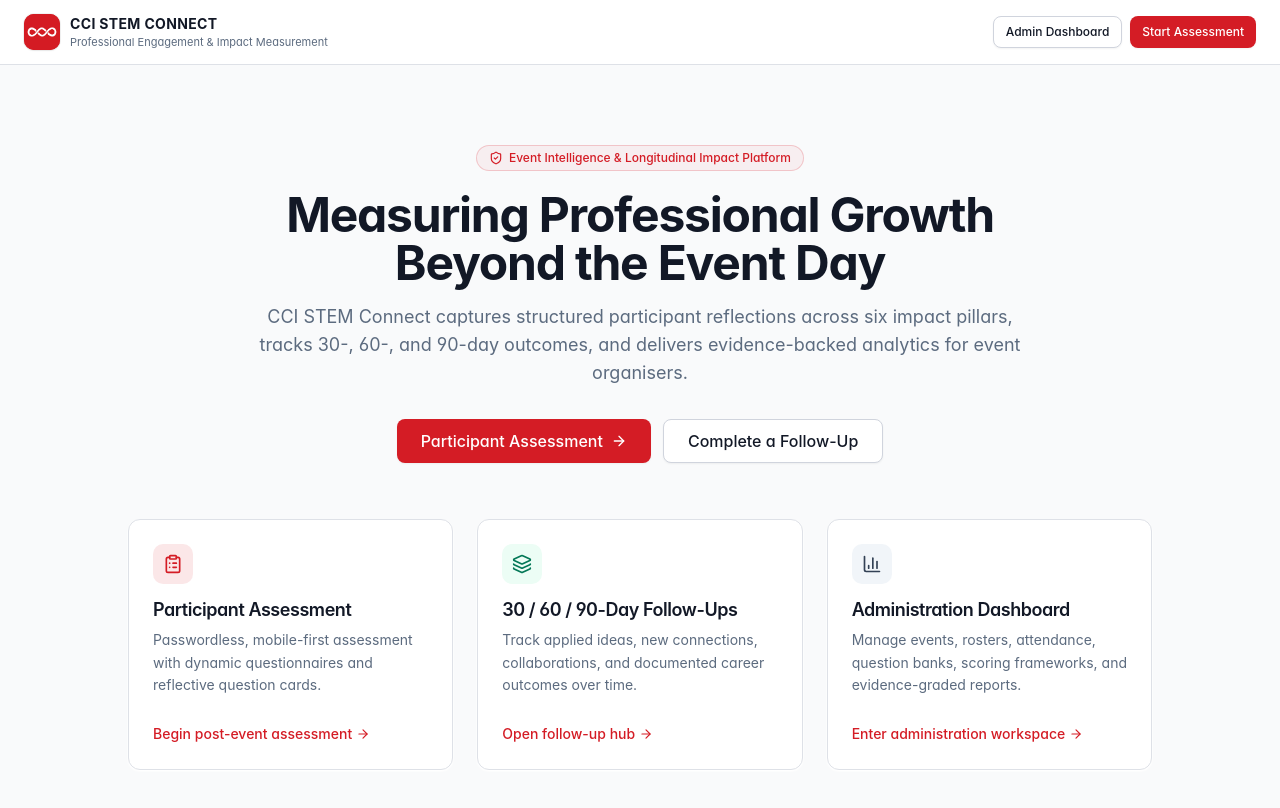
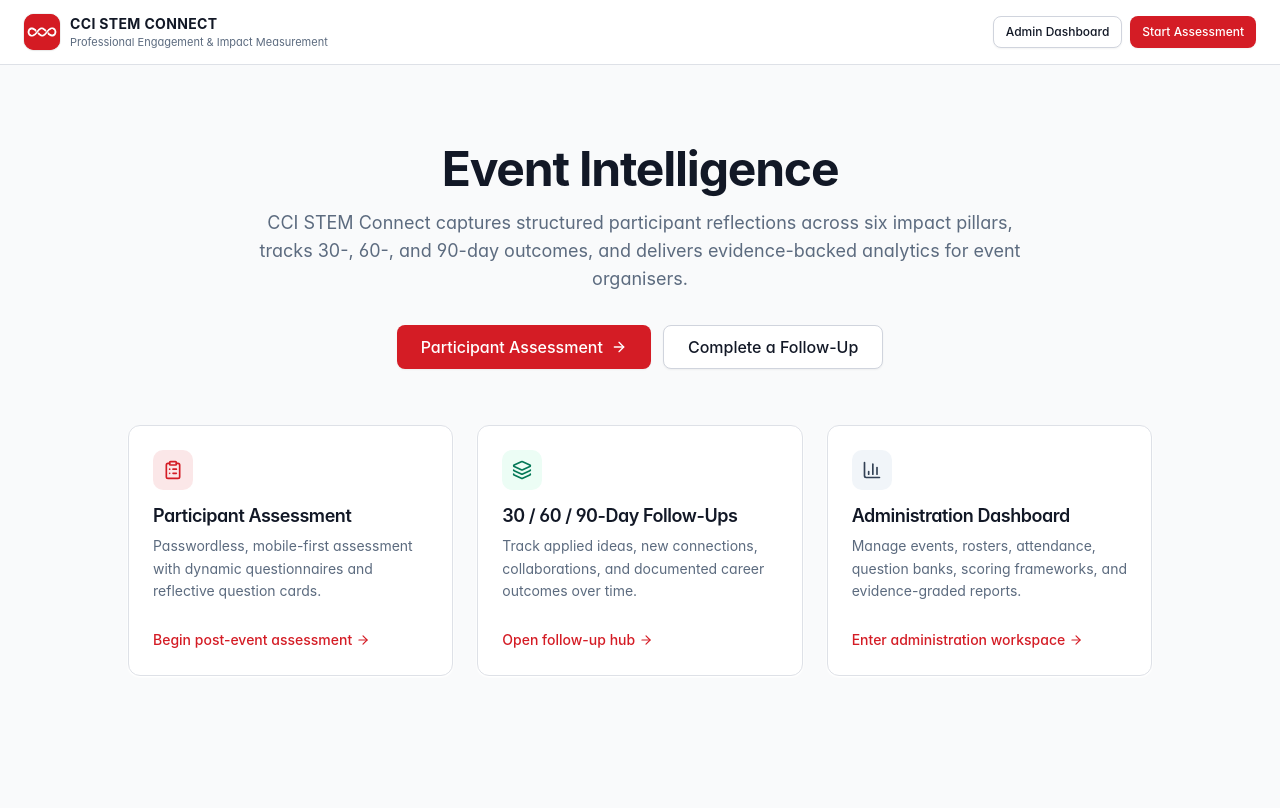
Before and after one commit to Agana-Joseph/cci-stems, a Next.js app: page / in a window 1280 px wide. Shown: the top 808 px of the page. Built offline with nearby package versions, Linux system fonts and the light colour scheme.

Commit message:
refactor: update hero section title and remove badge in landing page

```diff
--- a/app/page.tsx
+++ b/app/page.tsx
@@ -1,5 +1,5 @@
 import Link from "next/link";
-import { ArrowRight, BarChart3, ClipboardList, Layers, ShieldCheck } from "lucide-react";
+import { ArrowRight, BarChart3, ClipboardList, Layers } from "lucide-react";
 import { Button } from "@/components/ui/button";
 import { Card, CardContent, CardDescription, CardHeader, CardTitle } from "@/components/ui/card";
 import { CciLogo } from "@/components/ui/cci-logo";
@@ -31,12 +31,8 @@ export default function HomePage() {
 
       <main className="container py-14 sm:py-20">
         <div className="mx-auto max-w-3xl text-center">
-          <span className="inline-flex items-center gap-1.5 rounded-full border border-primary/20 bg-primary/5 px-3 py-1 text-xs font-medium text-primary">
-            <ShieldCheck className="h-3.5 w-3.5" />
-            Event Intelligence &amp; Longitudinal Impact Platform
-          </span>
-          <h1 className="mt-5 font-display text-3xl font-bold tracking-tight text-foreground sm:text-5xl">
-            Measuring Professional Growth Beyond the Event Day
+          <h1 className="font-display text-3xl font-bold tracking-tight text-foreground sm:text-5xl">
+            Event Intelligence
           </h1>
           <p className="mt-4 text-base leading-relaxed text-muted-foreground sm:text-lg">
             CCI STEM Connect captures structured participant reflections across six impact pillars,
```
